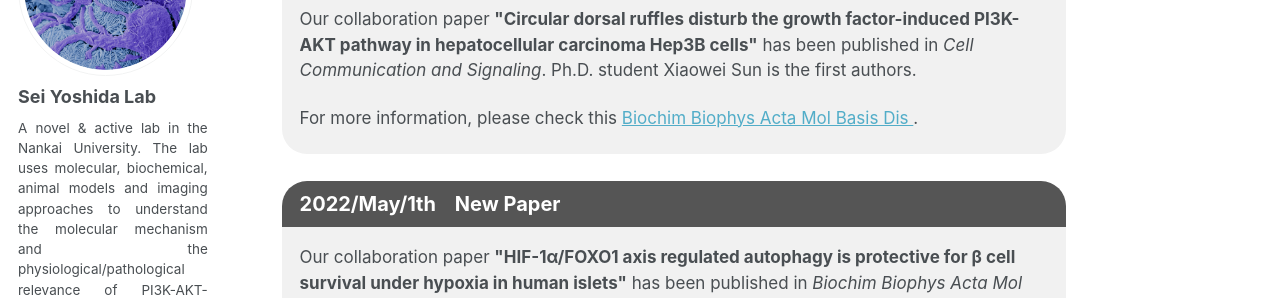
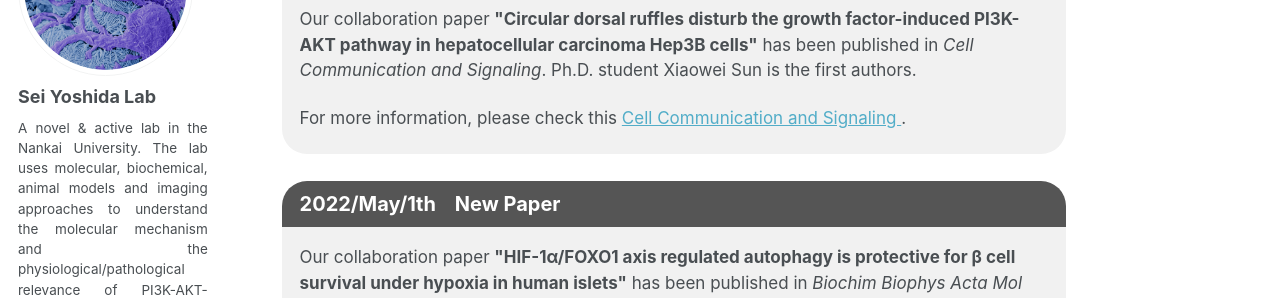
Before and after one commit to seiyoshida-lab/seiyoshida-lab.github.io, a Jekyll site: the page built from _pages/news.md, in a window 1280 px wide and 900 px high. Shown: the part 217-515 px from the top of the window. Built offline with Jekyll 4.4.1, drawn with Linux system fonts in a browser that asks for light colours; some web fonts are replaced.

Commit message:
Update news.md

```diff
--- a/_pages/news.md
+++ b/_pages/news.md
@@ -38,7 +38,7 @@ author_profile: true
 <div class="content">
   <p>Our collaboration paper <b>"Circular dorsal ruffles disturb the growth factor-induced PI3K-AKT pathway in hepatocellular carcinoma Hep3B cells"</b> has been published in <i>Cell Communication and Signaling</i>. Ph.D. student Xiaowei Sun is the first authors. </p>
   <p>For more information, please check this <a href="https://www.//biosignaling.biomedcentral.com/articles/10.1186/s12964-022-00911-6
-" target="_blank">Biochim Biophys Acta Mol Basis Dis </a>. </p>
+" target="_blank">Cell Communication and Signaling </a>. </p>
 </div>
   <br>
 
```
